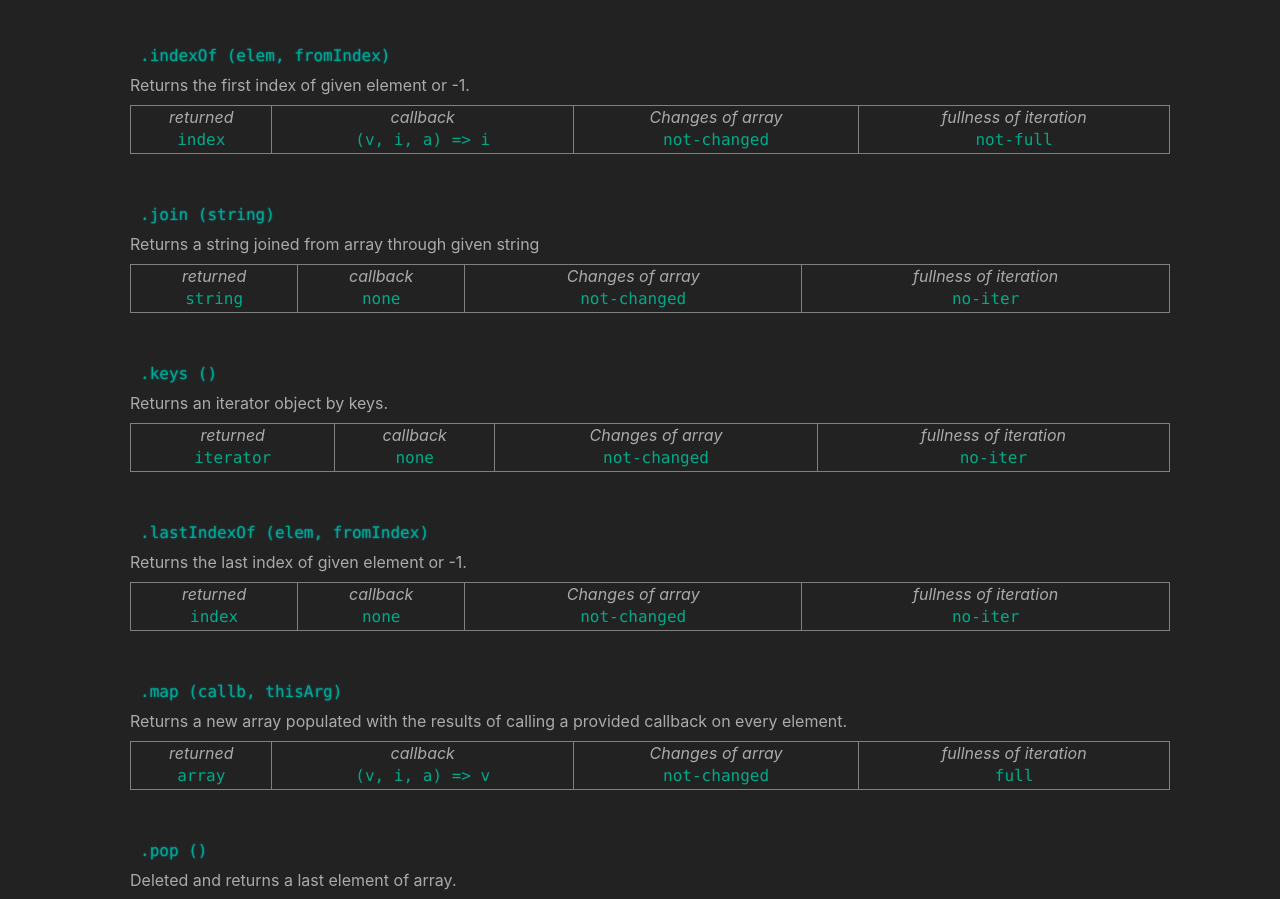
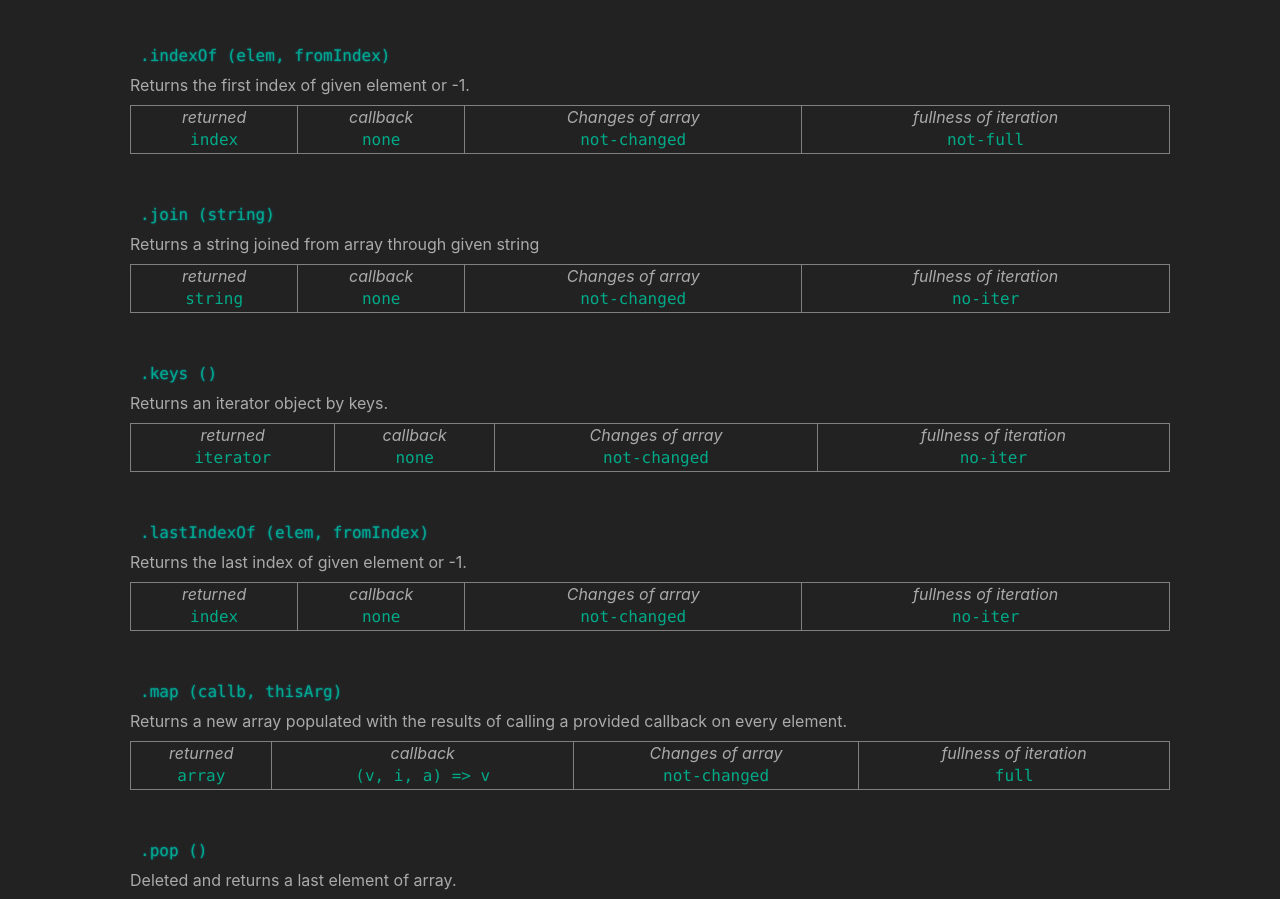
Before and after one commit to bognaum/array-methods, a React (Create React App) app: page / in a window 1280 px wide. Shown: the part 2360-3259 px from the top of the page. Built offline with nearby package versions, Linux system fonts and the light colour scheme.

Commit message:
Fixed data.

```diff
--- a/src/data/array-methods.js
+++ b/src/data/array-methods.js
@@ -158,7 +158,7 @@ export default [
 		descr: "Returns the first index of given element or -1.",
 		args        : getArrElem(args        , "(elem, fromIndex)"),
 		returned    : getArrElem(returned    , "index"),
-		callback    : getArrElem(callback    , "(v, i, a) => i"),
+		callback    : getArrElem(callback    , "none"),
 		arrChanges  : getArrElem(arrChanges  , "not-changed"),
 		iterFullness: getArrElem(iterFullness, "not-full"),
 	},
--- a/src/data/value-types.js
+++ b/src/data/value-types.js
@@ -131,15 +131,6 @@ export const
 			].join("\n"),
 		},
 		{
-			name: "(v, i, a) => i",
-			descr: [
-				"v - value",
-				"i - index",
-				"a - array",
-				"returns index or -1",
-			].join("\n"),
-		},
-		{
 			name: "(v, i, a) => true/false",
 			descr: [
 				"v - value",
```
